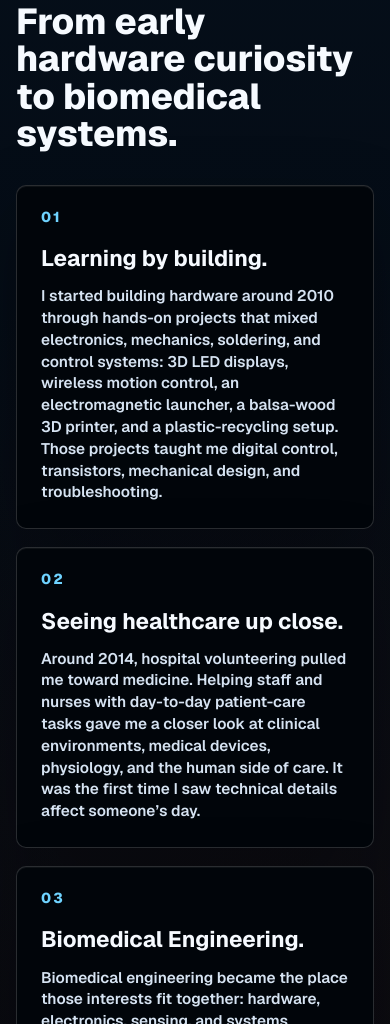
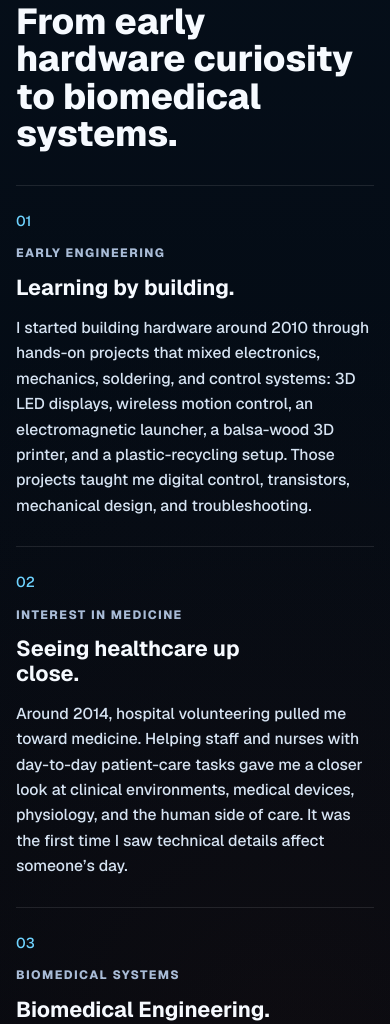
Before and after one commit to burtonmakes/burtonmakes.github.io, an Astro site: page / in a window 390 px wide. Shown: the part 2054-3078 px from the top of the page. Built offline with nearby package versions, Linux system fonts and the light colour scheme; Astro itself is replaced by a stand-in of ours; animation ran at ten frames a second.

Commit message:
Present origin story as a timeline

```diff
--- a/src/pages/index.astro
+++ b/src/pages/index.astro
@@ -93,12 +93,15 @@ const originStory = [
       <h2>From early hardware curiosity to biomedical systems.</h2>
     </div>
 
-    <div class="capability-grid home-card-grid">
+    <div class="origin-timeline">
       {originStory.map((item, index) => (
-        <article class="capability-card home-card reveal">
-          <span>{String(index + 1).padStart(2, "0")}</span>
-          <h3>{item.title}</h3>
-          <p>{item.body}</p>
+        <article class="origin-step reveal">
+          <span class="origin-step-number">{String(index + 1).padStart(2, "0")}</span>
+          <div class="origin-step-heading">
+            <p>{item.kicker}</p>
+            <h3>{item.title}</h3>
+          </div>
+          <p class="origin-step-body">{item.body}</p>
         </article>
       ))}
     </div>
@@ -250,40 +253,47 @@ const originStory = [
     line-height: 1.55;
   }
 
-  :global(.home-card-grid) {
-    gap: clamp(18px, 1.9vw, 28px);
-    align-items: stretch;
+  :global(.origin-timeline) {
+    border-top: 1px solid var(--line);
   }
 
-  :global(.home-card) {
+  :global(.origin-step) {
     display: grid;
-    grid-template-rows: 1.2rem minmax(3.2rem, auto) auto;
-    align-content: start;
-    min-height: 0;
-    padding: clamp(24px, 2.1vw, 34px);
-    gap: 0;
+    grid-template-columns: 72px minmax(220px, 0.58fr) minmax(0, 1fr);
+    gap: clamp(24px, 4vw, 64px);
+    align-items: start;
+    padding: clamp(28px, 3.5vw, 46px) 0;
+    border-bottom: 1px solid var(--line);
   }
 
-  :global(.home-card > span) {
-    margin: 0 0 clamp(44px, 4.2vw, 68px);
+  :global(.origin-step-number) {
     color: var(--accent-2);
-    font-size: clamp(0.9rem, 1vw, 1rem);
+    font-size: 0.9rem;
     line-height: 1;
   }
 
-  :global(.home-card h3) {
-    margin: 0 0 clamp(16px, 1.45vw, 20px);
-    font-size: clamp(1.4rem, 1.68vw, 1.78rem);
-    line-height: 1.08;
+  :global(.origin-step-heading p) {
+    margin: 0 0 12px;
+    color: var(--muted);
+    font-size: 0.76rem;
+    font-weight: 750;
+    letter-spacing: 0.12em;
+    text-transform: uppercase;
   }
 
-  :global(.home-card > p) {
+  :global(.origin-step-heading h3) {
+    max-width: 18ch;
+    margin: 0;
+    font-size: clamp(1.35rem, 1.75vw, 1.85rem);
+    line-height: 1.12;
+  }
+
+  :global(.origin-step-body) {
+    max-width: 66ch;
     margin: 0;
     color: #d6e3f2;
-    font-size: clamp(0.96rem, 1.08vw, 1.06rem);
-    line-height: 1.42;
-    font-weight: 540;
-    overflow-wrap: anywhere;
+    font-size: clamp(0.98rem, 1.08vw, 1.08rem);
+    line-height: 1.62;
   }
 
   @media (max-width: 1050px) {
@@ -295,9 +305,16 @@ const originStory = [
       border-top: 1px solid var(--line);
       border-left: 0;
     }
+  }
 
-    :global(.home-card-grid) {
-      grid-template-columns: 1fr;
+  @media (max-width: 820px) {
+    :global(.origin-step) {
+      grid-template-columns: 52px minmax(0, 1fr);
+      gap: 20px;
+    }
+
+    :global(.origin-step-body) {
+      grid-column: 2;
     }
   }
 
@@ -326,13 +343,16 @@ const originStory = [
       padding-right: 0;
       padding-left: 0;
     }
+  }
 
-    :global(.home-card) {
-      grid-template-rows: auto auto auto;
+  @media (max-width: 540px) {
+    :global(.origin-step) {
+      grid-template-columns: 1fr;
+      gap: 16px;
     }
 
-    :global(.home-card > span) {
-      margin-bottom: 28px;
+    :global(.origin-step-body) {
+      grid-column: 1;
     }
   }
 </style>
```
